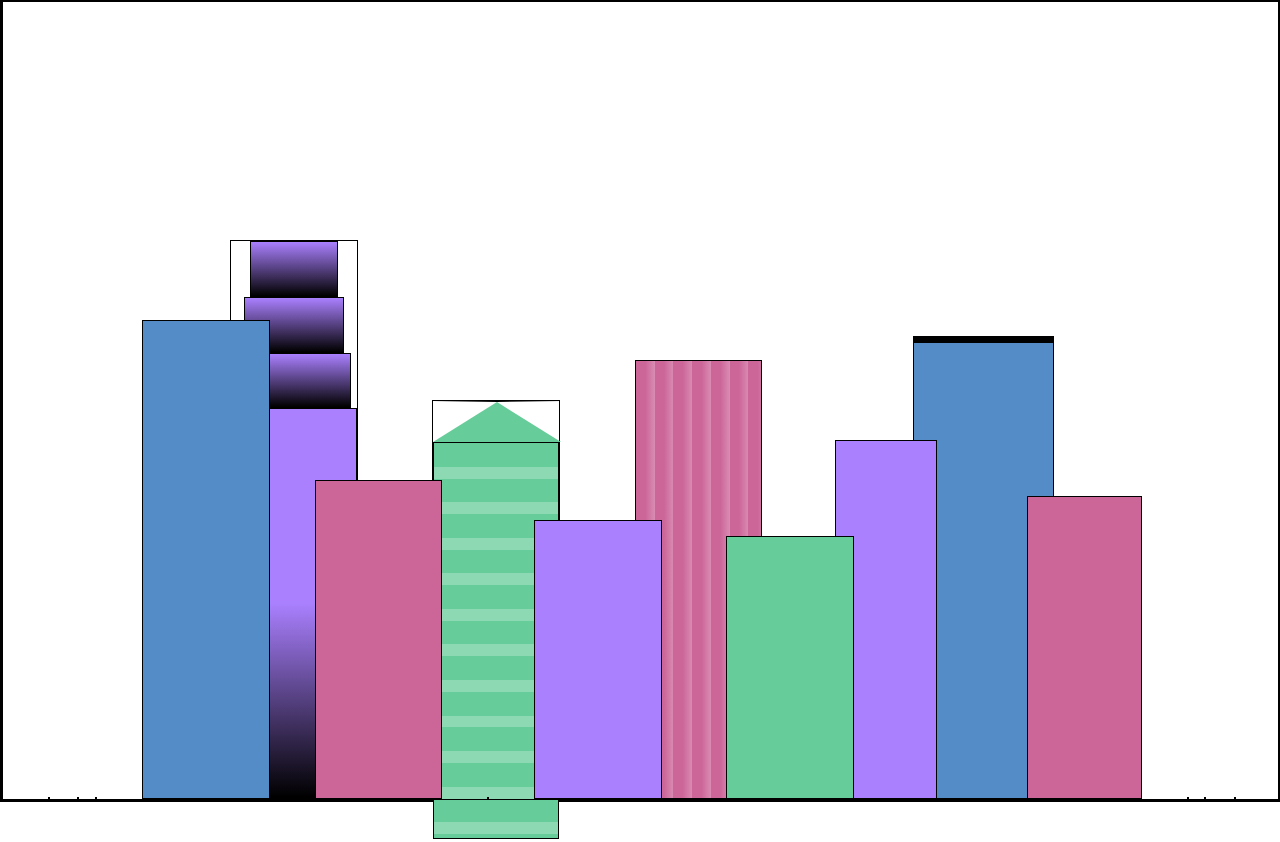
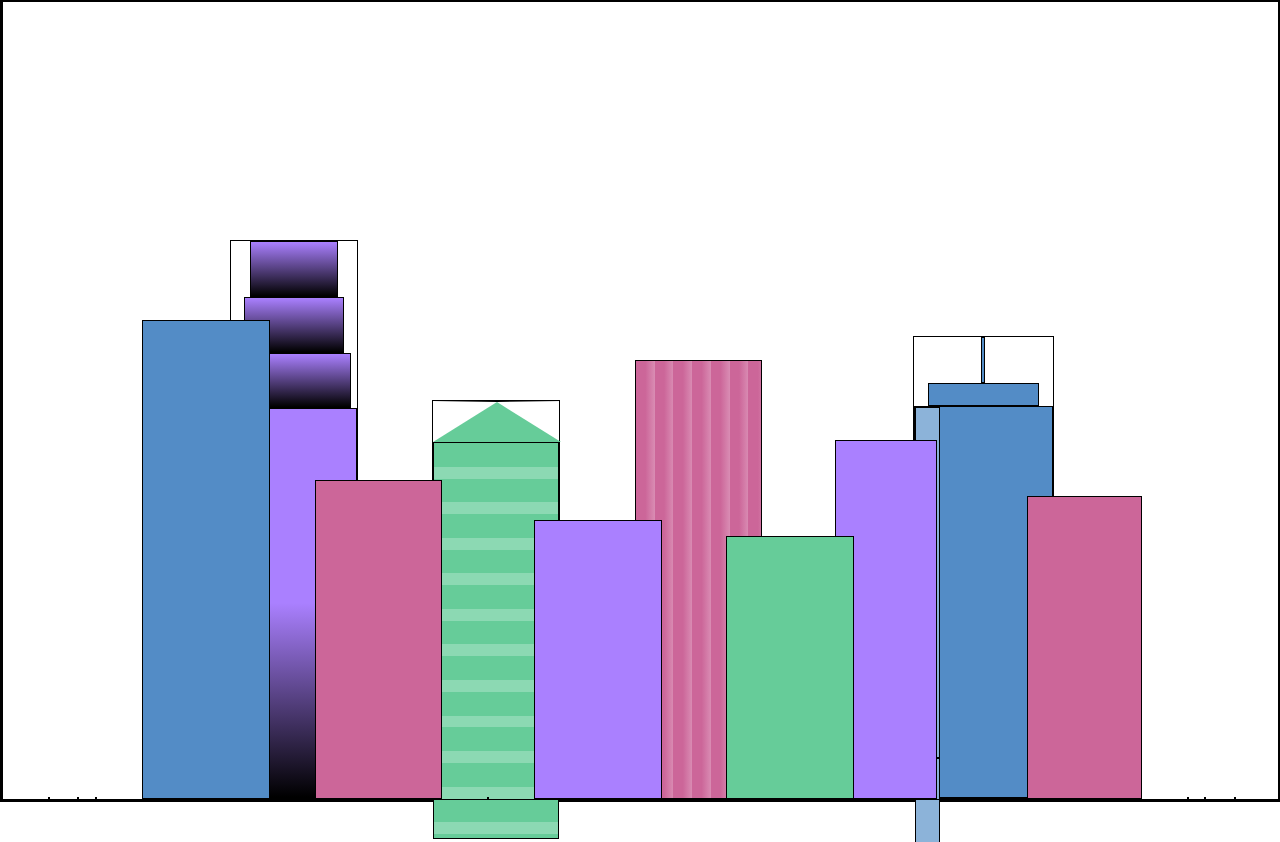
Before and after one commit to raulvillajr95/city-skyline, a plain HTML site: page index.html in a window 1280 px wide. Shown: the top 842 px of the page. Drawn offline with Linux system fonts and the light colour scheme.

```diff
--- a/index.html
+++ b/index.html
@@ -8,7 +8,7 @@
     <div class="background-buildings">
       <div></div>
       <div></div>
-      <div class="bb1">
+      <div class="bb1 building-wrap">
         <div class="bb1a bb1-window"></div>
         <div class="bb1b bb1-window"></div>
         <div class="bb1c bb1-window"></div>
@@ -20,10 +20,15 @@
       </div>
       <div class="bb3"></div>
       <div></div>
-      <div class="bb4">
+      <div class="bb4 building-wrap">
         <div class="bb4a"></div>
         <div class="bb4b"></div>
-        <div class="bb4c"></div>
+        <div class="bb4c">
+          <div class="bb4-window"></div>
+          <div class="bb4-window"></div>
+          <div class="bb4-window"></div>
+          <div class="bb4-window"></div>
+        </div>
       </div>
       <div></div>
       <div></div>
--- a/styles.css
+++ b/styles.css
@@ -6,6 +6,7 @@
   --window-color1: black;
   --window-color2: #8cd9b3;
   --window-color3: #d98cb3;
+  --window-color4: #8cb3d9;
 }
 
 * {
@@ -29,6 +30,12 @@ body {
   top: 0;
 }
 
+.building-wrap {
+  display: flex;
+  flex-direction: column;
+  align-items: center;
+}
+
 /* BACKGROUND BUILDINGS - "bb" stands for "background building" */
 .bb1-window {
   height: 10%;
@@ -38,9 +45,6 @@ body {
 .bb1 {
   width: 10%;
   height: 70%;
-  display: flex;
-  flex-direction: column;
-  align-items: center;
 }
 
 .bb1a {
@@ -97,7 +101,30 @@ body {
 .bb4 {
   width: 11%;
   height: 58%;
+}
+
+.bb4a {
+  width: 3%;
+  height: 10%;
   background-color: var(--building-color4);
+}
+
+.bb4b {
+  width: 80%;
+  height: 5%;
+  background-color: var(--building-color4);
+}
+
+.bb4c {
+  width: 100%;
+  height: 85%;
+  background-color: var(--building-color4);
+}
+
+.bb4-window {
+  width: 18%;
+  height: 90%;
+  background-color: var(--window-color4);
 }
 
 /* FOREGROUND BUILDINGS - "fb" stands for "foreground building" */
```
